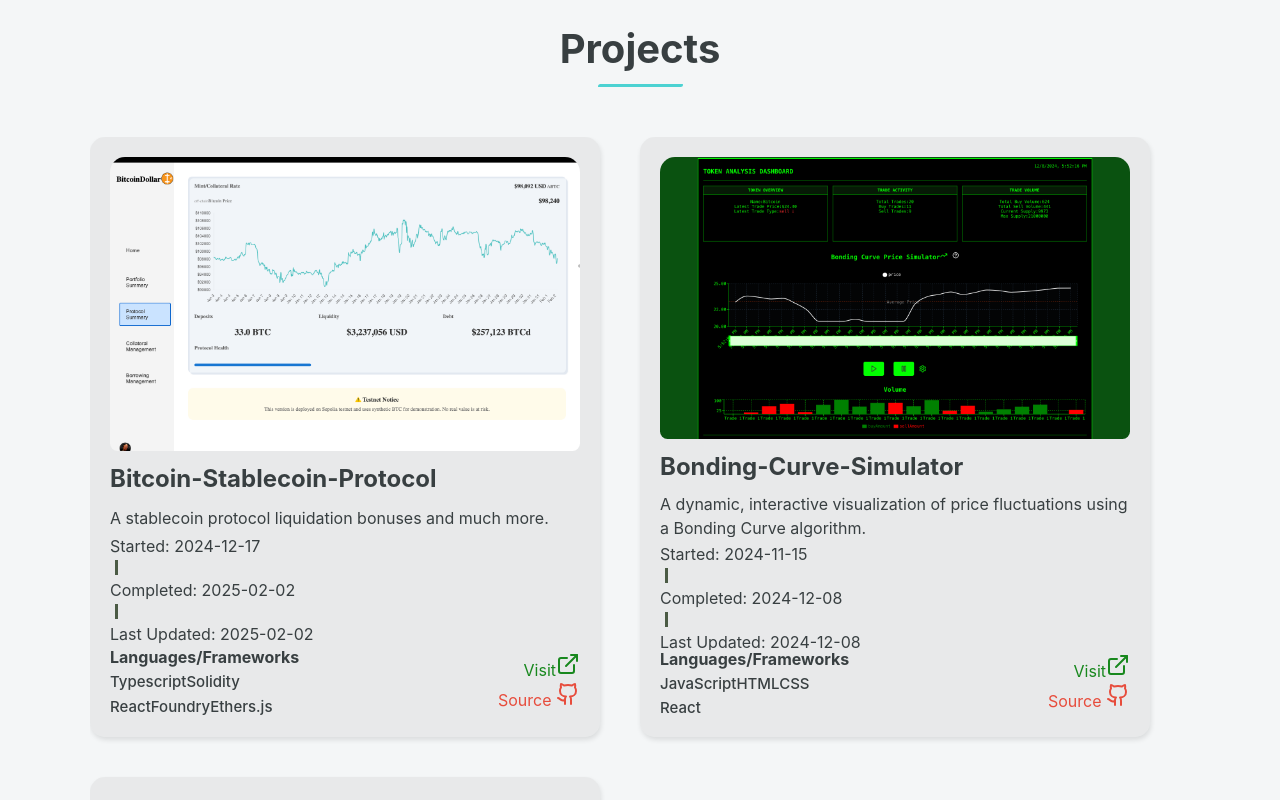
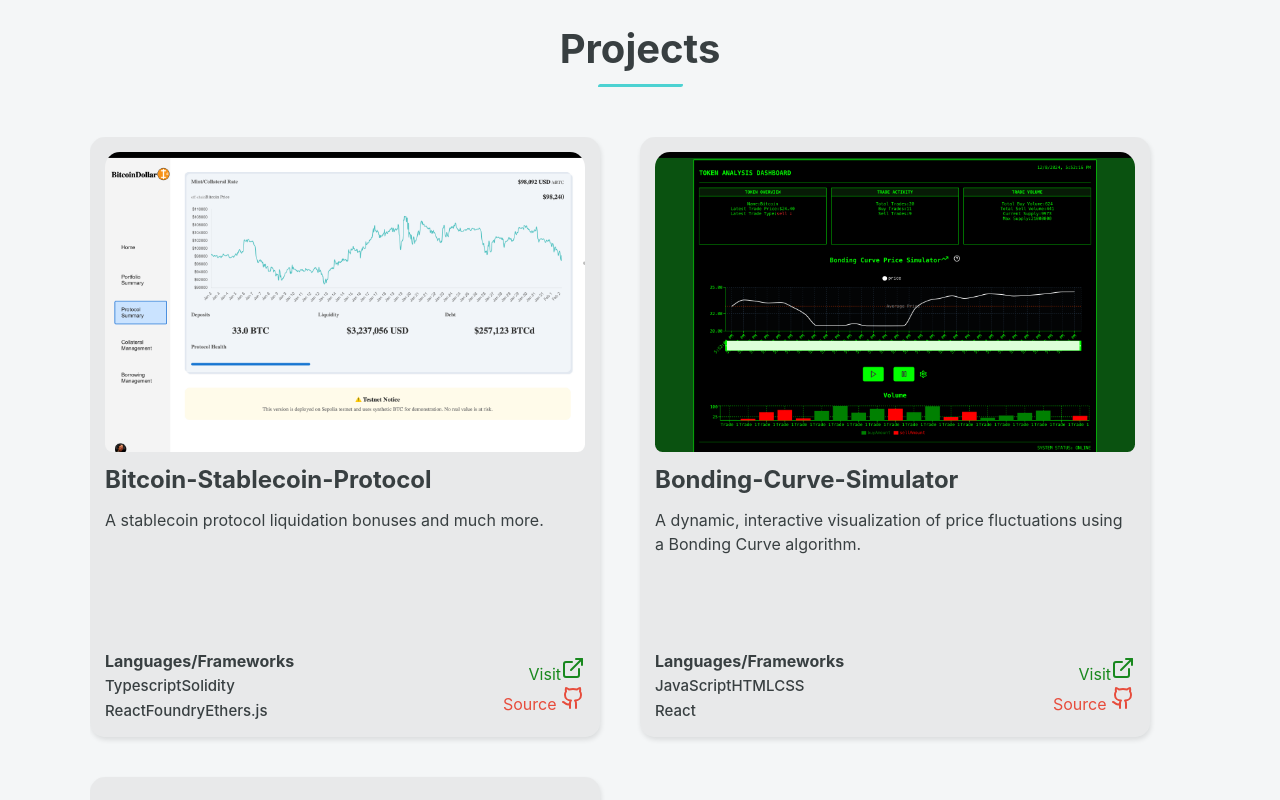
Before and after one commit to trev-sykes/portfolio, a React (Vite) app: page /projects in a window 1280 px wide. Shown: the part 400-1200 px from the top of the page. Built offline with nearby package versions, Linux system fonts and the light colour scheme.

Commit message:
factor - adjust vercel routes.

```diff
--- a/src/components/projects/ProjectsComponent.module.css
+++ b/src/components/projects/ProjectsComponent.module.css
@@ -32,7 +32,7 @@
   margin-right: 40px;
   margin-bottom: 40px;
   border-radius: 15px;
-  padding: 20px;
+  padding: 15px;
   cursor: default;
   box-sizing: border-box;
   background-color: #c1c1c13d;
--- a/src/components/projects/ProjectsComponent.tsx
+++ b/src/components/projects/ProjectsComponent.tsx
@@ -122,21 +122,21 @@ const ProjectsComponent: React.FC = () => {
                                 </p>
 
                                 {/* Date Section */}
-                                {viewportSize.width > 1084 && (
-                                    <div className={styles.dateContainer}>
-                                        <p className={`${styles.dateItem} ${styles.started}`}>
-                                            Started: {project.date?.started ?? 'N/A'}
-                                        </p>
-                                        <div className={styles.separator}></div>
-                                        <p className={`${styles.dateItem} ${styles.completed}`}>
-                                            Completed: {project.date?.completed ?? 'N/A'}
-                                        </p>
-                                        <div className={styles.separator}></div>
-                                        <p className={`${styles.dateItem} ${styles.lastUpdated}`}>
-                                            Last Updated: {project.date?.lastUpdated ?? 'N/A'}
-                                        </p>
-                                    </div>
-                                )}
+                                {/* {viewportSize.width > 1084 && (
+                                    // <div className={styles.dateContainer}>
+                                    //     <p className={`${styles.dateItem} ${styles.started}`}>
+                                    //         Started: {project.date?.started ?? 'N/A'}
+                                    //     </p>
+                                    //     <div className={styles.separator}></div>
+                                    //     <p className={`${styles.dateItem} ${styles.completed}`}>
+                                    //         Completed: {project.date?.completed ?? 'N/A'}
+                                    //     </p>
+                                    //     <div className={styles.separator}></div>
+                                    //     <p className={`${styles.dateItem} ${styles.lastUpdated}`}>
+                                    //         Last Updated: {project.date?.lastUpdated ?? 'N/A'}
+                                    //     </p>
+                                    // </div>
+                                )} */}
 
                                 <div className={styles.languagesLinksContainer}>
                                     <div className={styles.languagesLinksContainerLeft}>
--- a/src/components/projects/topicStyles.css
+++ b/src/components/projects/topicStyles.css
@@ -41,17 +41,17 @@
 .topic {
     text-align: center;
     display: inline-block;
-    margin-right: 5px;
+    margin-right: 3px;
     padding: 2px 5px;
-    border-radius: 50px 25px 50px 25px;
+    border-radius: 3px;
     user-select: none;
     font-weight: 700;
-    margin-bottom: 5px;
+    margin-bottom: 6px;
 }
 
 .languageHeader {
     margin-bottom: 5px;
-    margin-top: 30px;
+    margin-top: 15px;
 }
 
 .topic.javascript {
@@ -93,9 +93,9 @@
 
 .language {
     display: inline;
-    margin-right: 5px;
+    margin-right: 3px;
     padding: 2px 5px;
-    border-radius: 25px 50px 25px 50px;
+    border-radius: 3;
     user-select: none;
     font-weight: 700;
 
```
Also changed, not shown: vercel.json.
